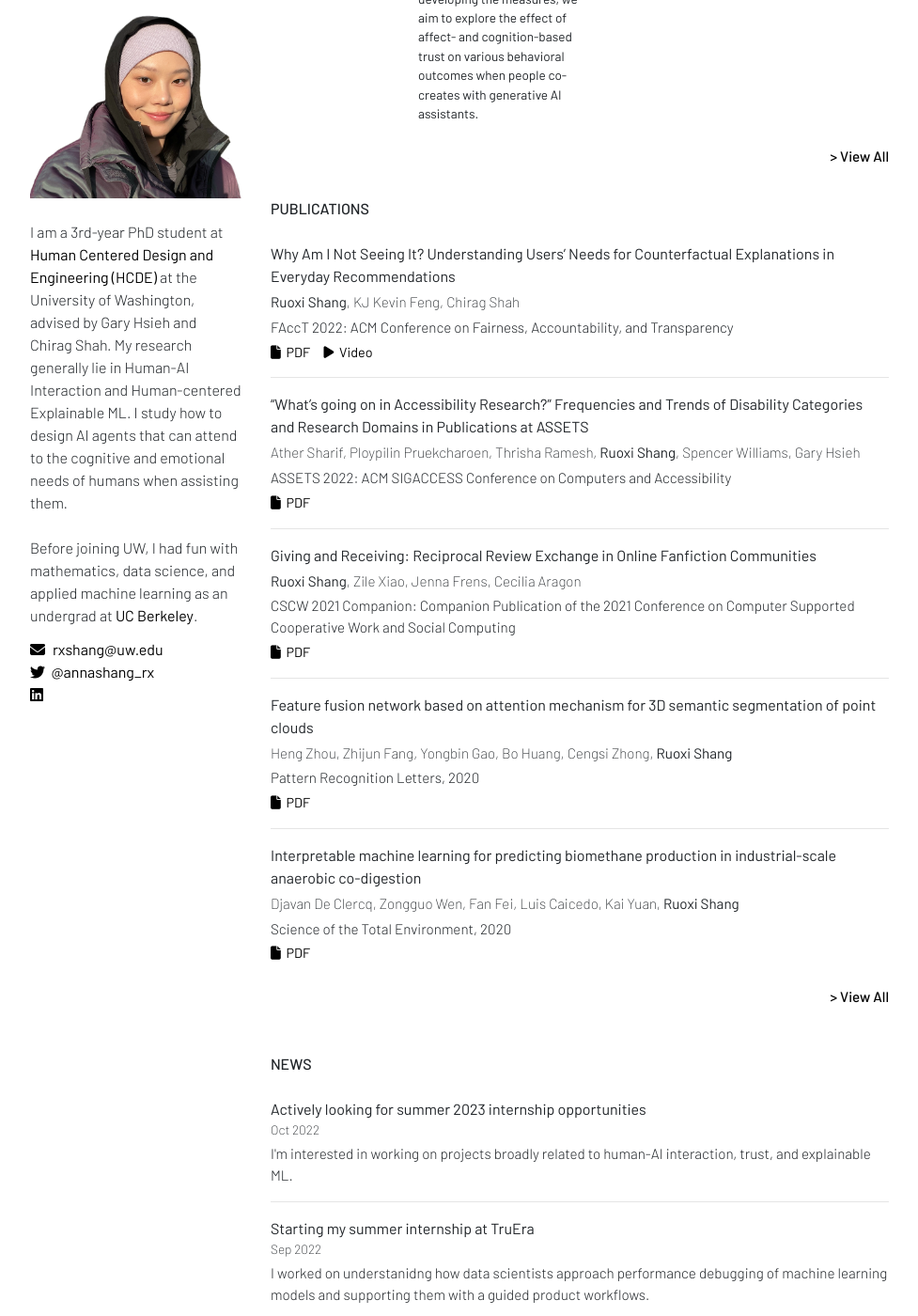
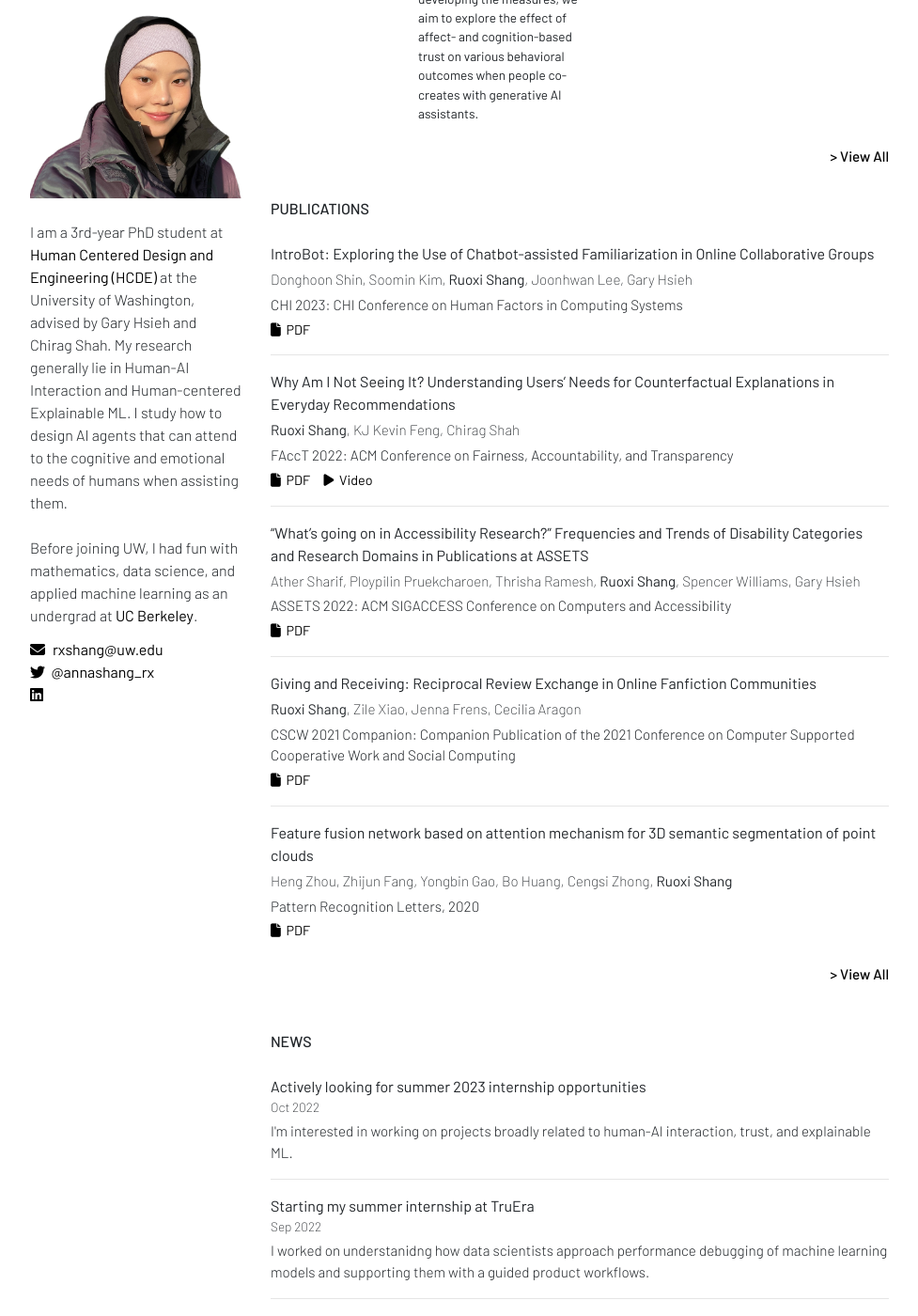
Before and after one commit to vikasreddy85/vikasreddy85.github.io, a Jekyll site: the page built from index.html, in a window 1280 px wide and 1400 px high, scrolled down 527 px. Shown: the whole window at 94% size, without its empty margins (143-1120 px from the left). Built offline with Jekyll 4.4.1, drawn with Linux system fonts in a browser that asks for light colours; nearby versions of some CDN libraries; some web fonts are replaced; library files that are not in the unit come from our copies.

Commit message:
New paper added

```diff
--- a/_data/publication.yml
+++ b/_data/publication.yml
@@ -1,4 +1,14 @@
 publication:
+  - title: "IntroBot: Exploring the Use of Chatbot-assisted Familiarization in Online Collaborative Groups"
+    authors:
+      - Donghoon Shin
+      - Soomin Kim
+      - Ruoxi Shang
+      - Joonhwan Lee
+      - Gary Hsieh
+    venue_short: "CHI 2023"
+    venue_long: "CHI Conference on Human Factors in Computing Systems"
+    pdf: "chi2023_introbot_paper.pdf"
   - title: "Why Am I Not Seeing It? Understanding Users’ Needs for Counterfactual Explanations in Everyday Recommendations"
     authors:
       - Ruoxi Shang
```
